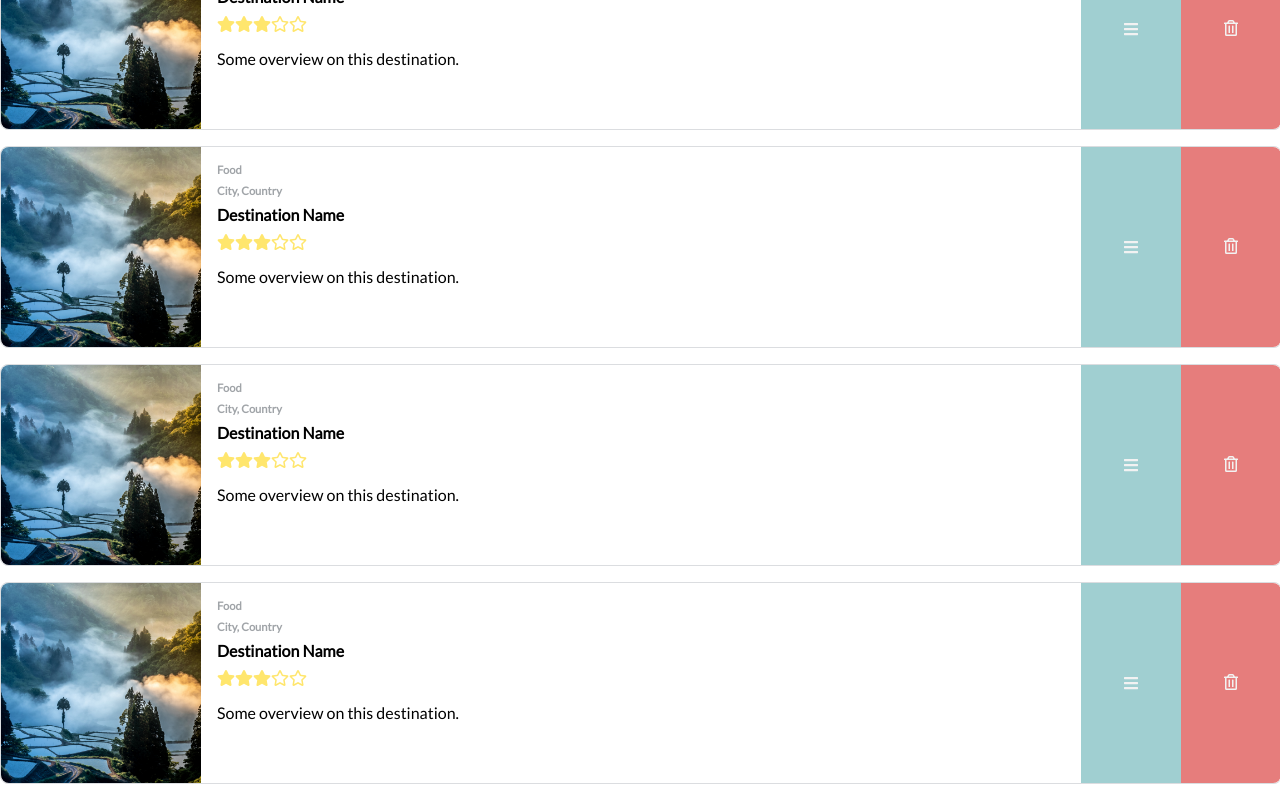
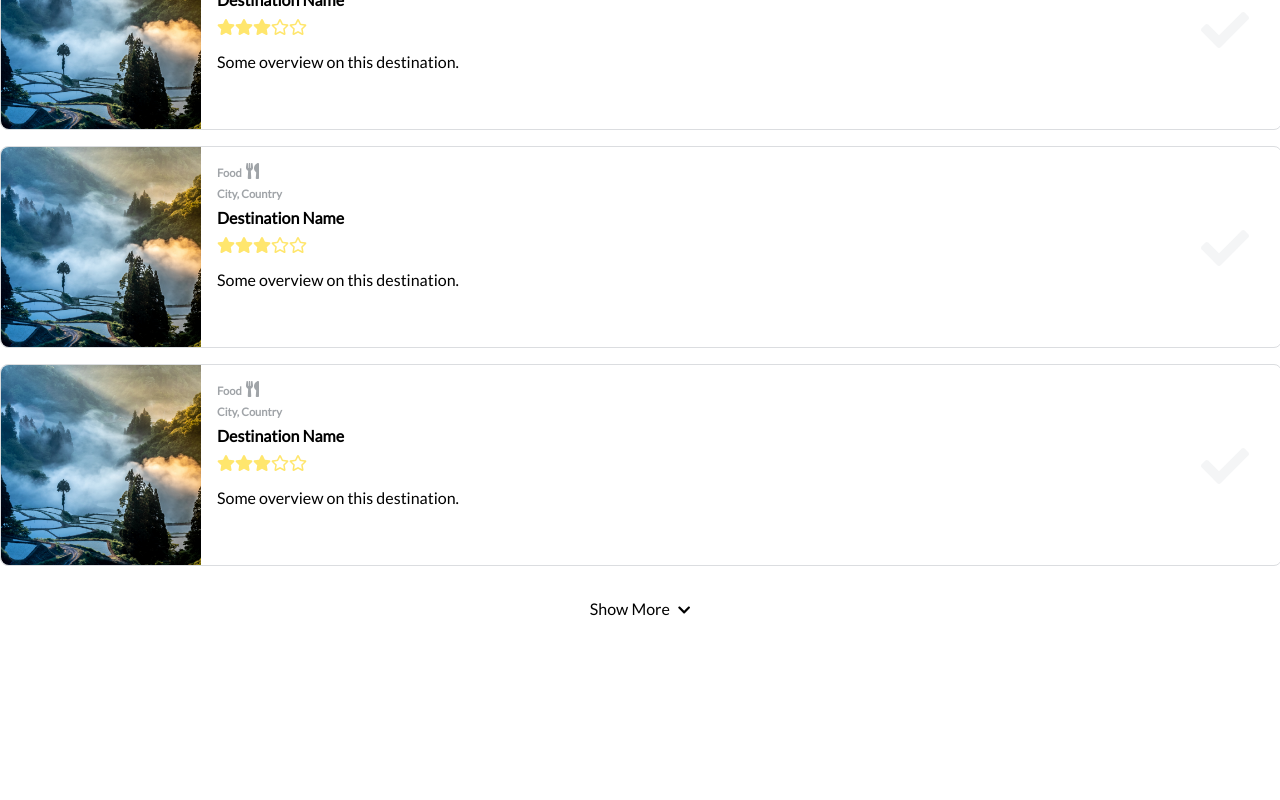
Before and after one commit to shizuko-akamoto/Trecipe, a React (Create React App) app: page / in a window 1280 px wide. Shown: the part 524-1324 px from the top of the page. After the commit the page ends 1175 px from the top, so only its background shows below. Built offline with nearby package versions, Linux system fonts and the light colour scheme.

Commit message:
Addressed review feedback: * Add icons for each destination category * allow null as DestinationModel imgSrc * cleanup code * define checked field for input in DC component Other changes: * Move BetterDefaultImage to correct folder

```diff
--- a/src/App.tsx
+++ b/src/App.tsx
@@ -1,7 +1,6 @@
 import React from "react";
 import "./components/fontawesome";
 import "./App.scss";
-import MyTrecipes from "./pages/MyTrecipes/MyTrecipes";
 import ModalContainer from "./components/Modal/ModalContainer";
 import { Trecipe } from "./pages/Trecipe/Trecipe";
 
--- a/src/components/CoverPhoto/CoverPhoto.tsx
+++ b/src/components/CoverPhoto/CoverPhoto.tsx
@@ -1,5 +1,5 @@
 import React from "react";
-import Background from "../../pages/MyTrecipe/TrecipeCard/BetterDefaultImage.png";
+import Background from "../../pages/MyTrecipes/TrecipeCard/BetterDefaultImage.png";
 import PhotoUploader from "../PhotoUploader/PhotoUploader";
 
 export interface CoverphotoProps {
--- a/src/components/Rating/RatingBar.tsx
+++ b/src/components/Rating/RatingBar.tsx
@@ -21,15 +21,13 @@ export class RatingBar extends React.Component<RatingBarProps> {
           />
         ))}
         {/*the rest of the stars are rendered as empty stars*/}
-        {Array.from(Array(5 - this.props.rating).keys()).map((index) => {
-          return (
-            <FontAwesomeIcon
-              key={index}
-              className="star-open"
-              icon={["far", "star"]}
-            />
-          );
-        })}
+        {Array.from(Array(5 - this.props.rating).keys()).map((index) => (
+          <FontAwesomeIcon
+            key={index}
+            className="star-open"
+            icon={["far", "star"]}
+          />
+        ))}
       </div>
     );
   }
--- /dev/null
+++ b/src/exceptions/Exceptions.ts
@@ -0,0 +1,5 @@
+export class UnreachableCaseException extends Error {
+  constructor(val: never) {
+    super(`Unreachable case: ${val}`);
+  }
+}
--- a/src/pages/Trecipe/DestinationCard/DestinationCard.scss
+++ b/src/pages/Trecipe/DestinationCard/DestinationCard.scss
@@ -22,6 +22,11 @@
     display: flex;
     flex-direction: column;
     padding: 1rem;
+
+    .dest-category-icon {
+      margin-left: 0.3rem;
+      font-size: $default-font-size;
+    }
 
     .dest-category,
     .dest-address {
--- a/src/pages/Trecipe/DestinationCard/DestinationCard.tsx
+++ b/src/pages/Trecipe/DestinationCard/DestinationCard.tsx
@@ -4,6 +4,8 @@ import "./DestinationCard.scss";
 import { FontAwesomeIcon } from "@fortawesome/react-fontawesome";
 import { Rating, RatingBar } from "../../../components/Rating/RatingBar";
 import { Draggable } from "react-beautiful-dnd";
+import { IconProp } from "@fortawesome/fontawesome-svg-core";
+import { UnreachableCaseException } from "../../../exceptions/Exceptions";
 
 /**
  * Destination Category
@@ -16,6 +18,26 @@ export enum DestinationCategory {
 }
 
 /**
+ * Get icon props associated with each category.
+ * Throws UnreachableCaseException if an icon category is not properly associated to an icon
+ * @param category: the category to get icon prop for
+ */
+export function getIcon(category: DestinationCategory): IconProp {
+  switch (category) {
+    case DestinationCategory.Food:
+      return "utensils";
+    case DestinationCategory.Shopping:
+      return "shopping-cart";
+    case DestinationCategory.Accommodation:
+      return "bed";
+    case DestinationCategory.Attraction:
+      return "binoculars";
+    default:
+      throw new UnreachableCaseException(category);
+  }
+}
+
+/**
  * DestinationModal
  * id: destination unique id
  * name: destination name
@@ -23,7 +45,7 @@ export enum DestinationCategory {
  * address: destination address
  * rating: destination rating
  * description: destination description
- * imgSrc: destination image
+ * imgSrc: destination image (or null if no image)
  */
 export interface DestinationModel {
   id: number;
@@ -32,7 +54,7 @@ export interface DestinationModel {
   address: string;
   rating: Rating;
   description: string;
-  imgSrc: string;
+  imgSrc: string | null;
 }
 
 /**
@@ -86,6 +108,10 @@ export class DestinationCard extends React.Component<DCProps, DCState> {
               <div className="dest-info">
                 <h6 className="dest-category">
                   {this.props.destModel.category}
+                  <FontAwesomeIcon
+                    className="dest-category-icon"
+                    icon={getIcon(this.props.destModel.category)}
+                  />
                 </h6>
                 <h6 className="dest-address">{this.props.destModel.address}</h6>
                 <h3 className="dest-name">{this.props.destModel.name}</h3>
@@ -100,6 +126,7 @@ export class DestinationCard extends React.Component<DCProps, DCState> {
                     type="checkbox"
                     id={this.props.destModel.id + "-completed"}
                     onChange={this.handleCompletedCheck.bind(this)}
+                    checked={this.state.isCompleted}
                   />
                   <label
                     htmlFor={this.props.destModel.id + "-completed"}
--- a/src/pages/Trecipe/Trecipe.tsx
+++ b/src/pages/Trecipe/Trecipe.tsx
@@ -43,7 +43,7 @@ export class Trecipe extends React.Component<{}, TrecipeState> {
     this.state = {
       destinations: [],
       visibleTo: Trecipe.DEFAULT_VISIBLE,
-      isInEdit: true,
+      isInEdit: false,
     };
   }
 
```
Also changed, not shown: src/components/fontawesome.tsx (+9 -1 lines), src/pages/MyTrecipes/TrecipeCard/BetterDefaultImage.png (renamed from src/pages/MyTrecipe/TrecipeCard/BetterDefaultImage.png).
